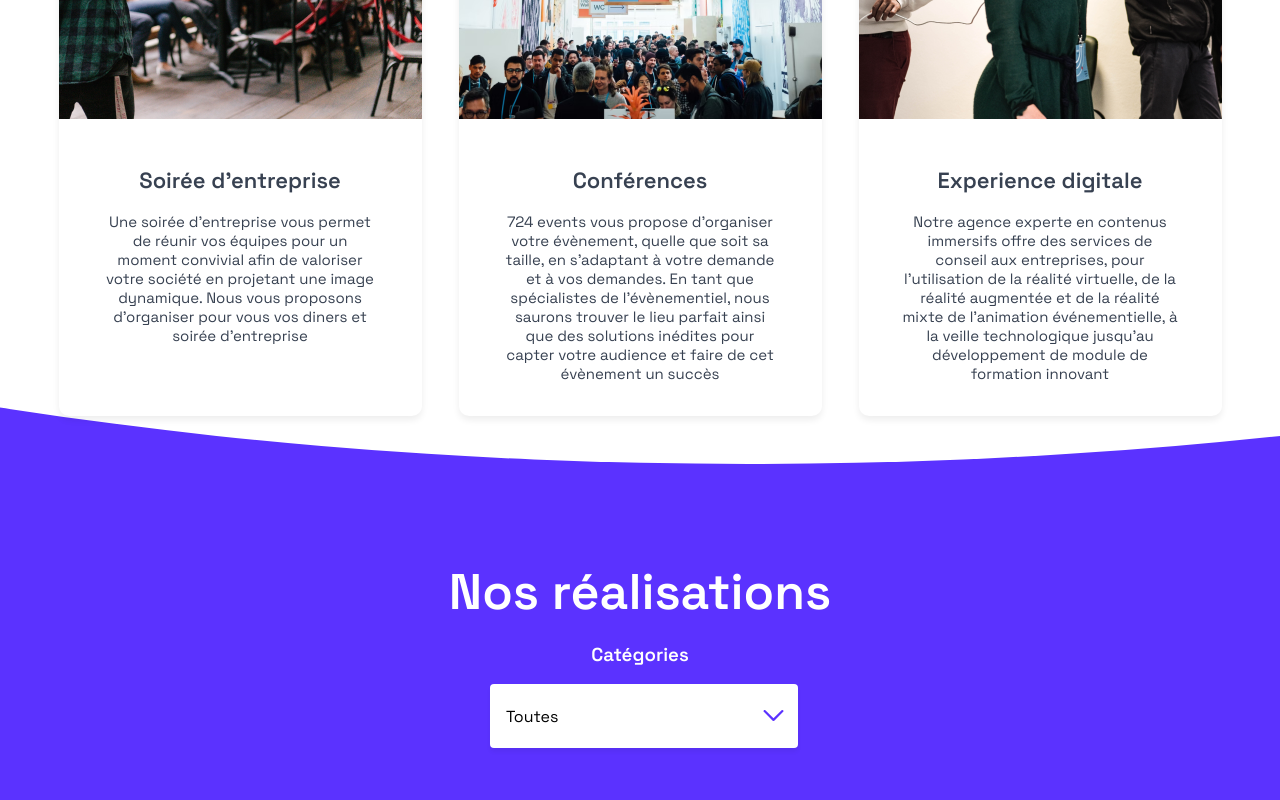
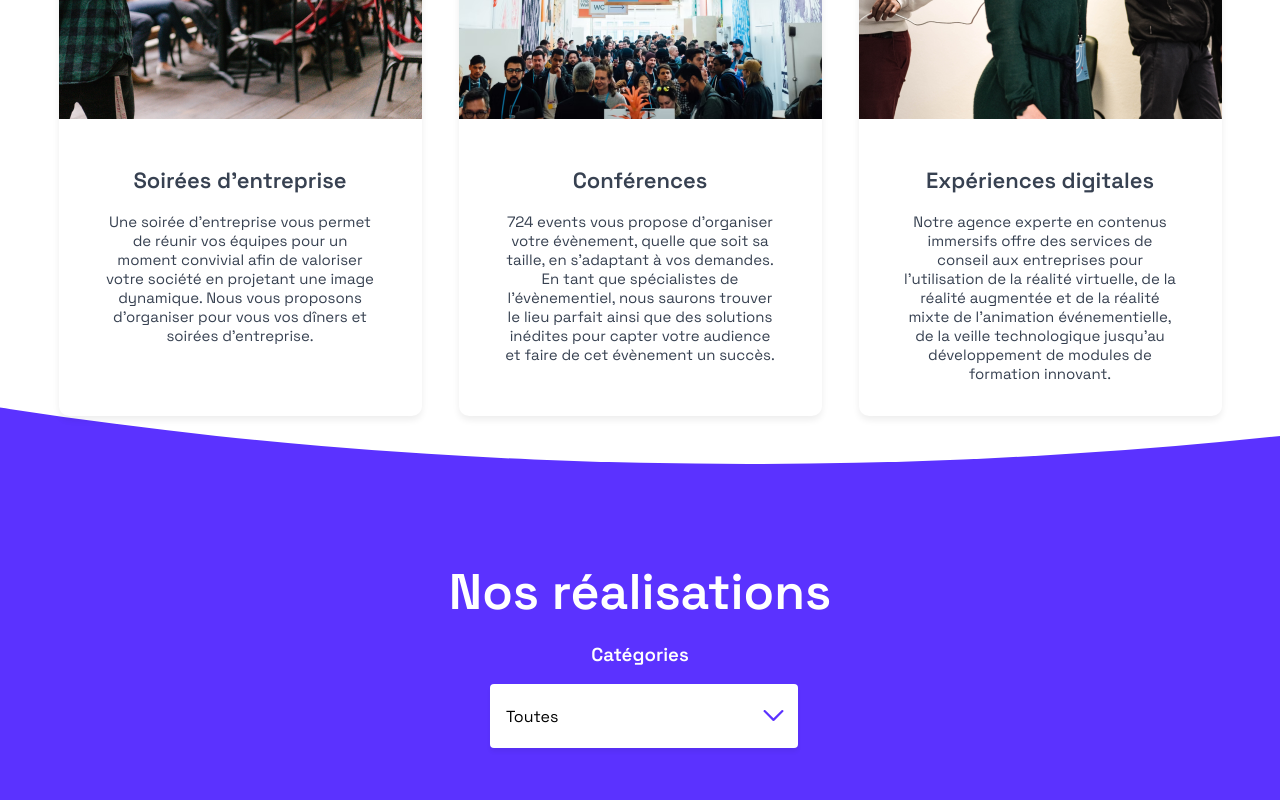
Before and after one commit to anaisdunand/724-events, a React (Create React App) app: page / in a window 1280 px wide. Shown: the part 1140-1940 px from the top of the page. Built offline with nearby package versions, Linux system fonts and the light colour scheme.

Commit message:
Débogage de la EventCard du footer --> récupération du dernier événement + correction de typos sur la homepage

```diff
--- a/public/events.json
+++ b/public/events.json
@@ -289,7 +289,7 @@
     "focus": [
         {
             "title": "World economic forum",
-            "description": "Oeuvre à la coopération entre le secteur public et le privé.",
+            "description": "Oeuvre à la coopération entre le secteur public et le privé",
             "date": "2022-01-29T20:28:45.744Z",
             "cover": "/images/evangeline-shaw-nwLTVwb7DbU-unsplash1.png"
         },
@@ -301,7 +301,7 @@
         },
         {
             "title": "Sneakercraze market",
-            "description": "Rencontres de spécialistes des Sneakers Européens.",
+            "description": "Rencontres de spécialistes des Sneakers Européens",
             "date": "2022-05-29T20:28:45.744Z",
             "cover": "/images/jakob-dalbjorn-cuKJre3nyYc-unsplash 1.png"
         }
--- a/src/containers/Slider/index.js
+++ b/src/containers/Slider/index.js
@@ -47,6 +47,7 @@ const Slider = () => {
                             type="radio"
                             name="radio-button"
                             checked={index === idx}
+                            readOnly
                         />
                     ))}
                 </div>
--- a/src/contexts/DataContext/index.js
+++ b/src/contexts/DataContext/index.js
@@ -19,13 +19,24 @@ export const api = {
 export const DataProvider = ({ children }) => {
     const [error, setError] = useState(null);
     const [data, setData] = useState(null);
+    const [last, setLast] = useState(null);
+
     const getData = useCallback(async () => {
         try {
-      setData(await api.loadData());
+            const loadedData = await api.loadData();
+            setData(loadedData);
+
+            if (loadedData?.events?.length > 0) {
+                const lastEvent = loadedData.events.reduce((prev, curr) =>
+                    new Date(curr.date) > new Date(prev.date) ? curr : prev
+                );
+                setLast(lastEvent)
+            }
         } catch (err) {
             setError(err);
         }
     }, []);
+
     useEffect(() => {
         if (data) return;
         getData();
@@ -37,6 +48,7 @@ export const DataProvider = ({ children }) => {
             value={{
                 data,
                 error,
+                last
             }}
         >
             {children}
--- a/src/pages/Home/index.js
+++ b/src/pages/Home/index.js
@@ -13,8 +13,10 @@ import Modal from "../../containers/Modal";
 import { useData } from "../../contexts/DataContext";
 
 const Page = () => {
-  const {last} = useData()
-  return <>
+    const { last } = useData()
+
+    return (
+        <>
         <header>
             <Menu />
         </header>
@@ -22,42 +24,42 @@ const Page = () => {
             <section className="SliderContainer">
                 <Slider />
             </section>
-      <section className="ServicesContainer">
+            <section id="nos-services" className="ServicesContainer">
                 <h2 className="Title">Nos services</h2>
-        <p>Nous organisons des événements sur mesure partout dans le monde</p>
+                <p>Nous organisons des événements sur mesure partout dans le monde.</p>
                 <div className="ListContainer">
                     <ServiceCard imageSrc="/images/priscilla-du-preez-Q7wGvnbuwj0-unsplash1.png">
-            <h3>Soirée d’entreprise</h3>
+                        <h3>Soirées d’entreprise</h3>
                         Une soirée d’entreprise vous permet de réunir vos équipes pour un
                         moment convivial afin de valoriser votre société en projetant une
                         image dynamique. Nous vous proposons d’organiser pour vous vos
-            diners et soirée d’entreprise
+                        dîners et soirées d’entreprise.
                     </ServiceCard>
                     <ServiceCard imageSrc="/images/hall-expo.png">
                         <h3>Conférences</h3>
                         724 events vous propose d’organiser votre évènement, quelle que soit
-            sa taille, en s’adaptant à votre demande et à vos demandes. En tant
-            que spécialistes de l’évènementiel, nous saurons trouver le lieu
-            parfait ainsi que des solutions inédites pour capter votre audience
-            et faire de cet évènement un succès
+                        sa taille, en s’adaptant à vos demandes. En tant que spécialistes de
+                        l’évènementiel, nous saurons trouver le lieu parfait ainsi que des
+                        solutions inédites pour capter votre audience et faire de cet
+                        évènement un succès.
                     </ServiceCard>
                     <ServiceCard imageSrc="/images/sophia-sideri-LFXMtUuAKK8-unsplash1.png">
-            <h3>Experience digitale</h3>
+                        <h3>Expériences digitales</h3>
                         Notre agence experte en contenus immersifs offre des services de
-            conseil aux entreprises, pour l’utilisation de la réalité virtuelle,
+                        conseil aux entreprises pour l’utilisation de la réalité virtuelle,
                         de la réalité augmentée et de la réalité mixte de l’animation
-            événementielle, à la veille technologique jusqu’au développement de
-            module de formation innovant
+                        événementielle, de la veille technologique jusqu’au développement
+                        de modules de formation innovant.
                     </ServiceCard>
                 </div>
             </section>
-      <section className="EventsContainer">
+            <section id="nos-realisations" className="EventsContainer">
                 <h2 className="Title">Nos réalisations</h2>
                 <EventList />
             </section>
-      <section className="PeoplesContainer">
+            <section id="notre-equipe" className="PeoplesContainer">
                 <h2 className="Title">Notre équipe</h2>
-        <p>Une équipe d’experts dédiés à l’ogranisation de vos événements</p>
+                <p>Une équipe d’experts dédiés à l’organisation de vos événements !</p>
                 <div className="ListContainer">
                 <PeopleCard
                     imageSrc="/images/stephanie-liverani-Zz5LQe-VSMY-unsplash.png"
@@ -98,8 +100,8 @@ const Page = () => {
                         <div className="ModalMessage--success">
                         <div>Message envoyé !</div>
                         <p>
-                Merci pour votre message nous tâcherons de vous répondre dans
-                les plus brefs délais
+                            Merci pour votre message. Nous tâcherons de vous répondre dans
+                            les plus brefs délais.
                         </p>
                         </div>
                     }
@@ -115,14 +117,16 @@ const Page = () => {
         </main>
         <footer className="row">
             <div className="col presta">
-        <h3>Notre derniére prestation</h3>
+                <h3>Notre dernière prestation</h3>
+                {last && (
                     <EventCard
-          imageSrc={last?.cover}
-          title={last?.title}
-          date={new Date(last?.date)}
+                        imageSrc={last.cover}
+                        title={last.title}
+                        label={last.type}
+                        date={new Date(last.date)}
                         small
-          label="boom"
                     />
+                )}
             </div>
             <div className="col contact">
                 <h3>Contactez-nous</h3>
@@ -150,11 +154,12 @@ const Page = () => {
                     Une agence événementielle propose des prestations de service
                     spécialisées dans la conception et l&apos;organisation de divers événements
                     tels que des événements festifs, des manifestations sportives et
-          culturelles, des événements professionnels
+                    culturelles, des événements professionnels.
                 </p>
             </div>
         </footer>
         </>
+    )
 }
 
 export default Page;
```
Lines whose indentation alone changed are shown as unchanged.
